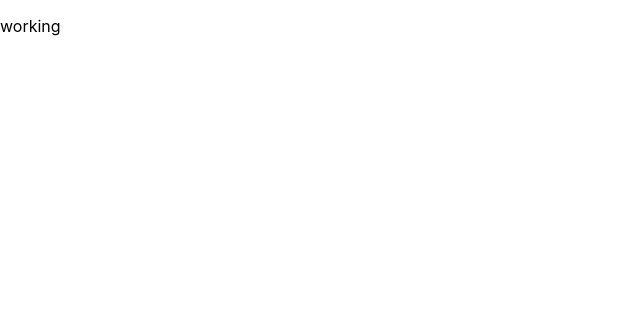
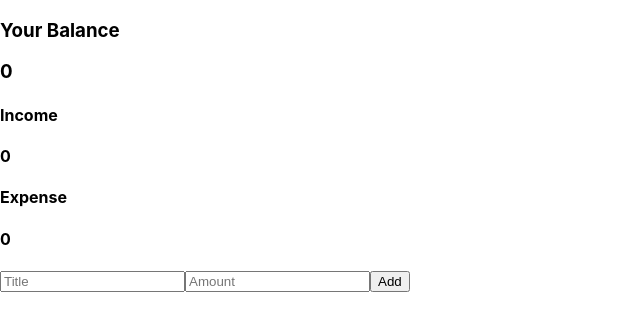
Before and after one commit to AsafEtinger/ExpenseTracker, a React (Create React App) app in the folder expense-tracker/: page / in a window 1280 px wide. Shown: the top 330 px of the page, without its empty margins (0-640 px from the left). Built offline with nearby package versions, Linux system fonts and the light colour scheme; the HTML template or start-up script is replaced by a standard one.

Commit message:
Bulding logic for the expense tracker

```diff
--- a/expense-tracker/package.json
+++ b/expense-tracker/package.json
@@ -3,11 +3,13 @@
   "version": "0.1.0",
   "private": true,
   "dependencies": {
+    "@reduxjs/toolkit": "^1.7.1",
     "@testing-library/jest-dom": "^5.16.1",
     "@testing-library/react": "^12.1.2",
     "@testing-library/user-event": "^13.5.0",
     "react": "^17.0.2",
     "react-dom": "^17.0.2",
+    "react-redux": "^7.2.6",
     "react-scripts": "5.0.0",
     "web-vitals": "^2.1.4"
   },
--- a/expense-tracker/src/App.js
+++ b/expense-tracker/src/App.js
@@ -1,9 +1,13 @@
 import "./App.css";
-
+import DisplayBalance from "./Components/DisplayBalance/DisplayBalance";
+import DisplayTransactions from "./Components/DisplayTransactions/DisplayTransactions";
+import AddingATransAction from "./Components/AddingATransaction/AddingATransaction";
 function App() {
   return (
     <div className="App">
-      <p>working</p>
+      <DisplayBalance />
+      <DisplayTransactions />
+      <AddingATransAction />
     </div>
   );
 }
--- /dev/null
+++ b/expense-tracker/src/Components/AddingATransaction/AddingATransaction.js
@@ -0,0 +1,43 @@
+import { useState } from "react";
+
+import { useDispatch } from "react-redux";
+import { addANewTransaction } from "../../Redux/slices/addTransactionSlice";
+
+const AddingATransAction = () => {
+  const dispatch = useDispatch();
+
+  const [title, setTitle] = useState("");
+  const [amount, setAmount] = useState("");
+
+  const submitHandler = (e) => {
+    e.preventDefault();
+  };
+
+  const onAddClickHandler = () => {
+    if (title.length > 2 && amount.length >= 1) {
+      dispatch(addANewTransaction({ name: title, sum: +amount }));
+    }
+    setTitle("");
+    setAmount("");
+  };
+
+  return (
+    <form onSubmit={submitHandler}>
+      <input
+        type="text"
+        placeholder="Title"
+        value={title}
+        onChange={(e) => setTitle(e.target.value)}
+      ></input>
+      <input
+        type="number"
+        placeholder="Amount"
+        value={amount}
+        onChange={(e) => setAmount(e.target.value)}
+      ></input>
+      <button onClick={onAddClickHandler}>Add</button>
+    </form>
+  );
+};
+
+export default AddingATransAction;
--- /dev/null
+++ b/expense-tracker/src/Components/DisplayBalance/DisplayBalance.js
@@ -0,0 +1,35 @@
+import IncomeOrExpense from "./IncomeOrExpense";
+import { useSelector } from "react-redux";
+
+const DisplayBalance = () => {
+  const { transactionArray } = useSelector((state) => state.transactions);
+
+  let incomeArr = [];
+  let expenseArr = [];
+
+  transactionArray.map((item) => {
+    if (item.sum > 0) {
+      return incomeArr.push(item.sum);
+    } else {
+      return expenseArr.push(item.sum);
+    }
+  });
+
+  const incomeSum = incomeArr.reduce((a, b) => a + b, 0);
+  const expensesSum = expenseArr.reduce((a, b) => a + b, 0);
+
+  const balance = incomeSum + expensesSum;
+
+  return (
+    <div>
+      <h3>Your Balance</h3>
+      <h3>{balance}</h3>
+      <div>
+        <IncomeOrExpense type="Income" sum={incomeSum} />
+        <IncomeOrExpense type="Expense" sum={expensesSum} />
+      </div>
+    </div>
+  );
+};
+
+export default DisplayBalance;
--- /dev/null
+++ b/expense-tracker/src/Components/DisplayBalance/IncomeOrExpense.js
@@ -0,0 +1,10 @@
+const IncomeOrExpense = ({ type, sum }) => {
+  return (
+    <div>
+      <h4>{type}</h4>
+      <h4>{sum}</h4>
+    </div>
+  );
+};
+
+export default IncomeOrExpense;
--- /dev/null
+++ b/expense-tracker/src/Components/DisplayTransactions/DisplayTransactions.js
@@ -0,0 +1,17 @@
+import { useSelector } from "react-redux";
+const DisplayTransactions = () => {
+  const { transactionArray } = useSelector((state) => state.transactions);
+
+  const transactionsList = transactionArray.map((item, i) => {
+    return (
+      <li key={i}>
+        <h3>{item.name}</h3>
+        <h3>{item.sum}</h3>
+      </li>
+    );
+  });
+
+  return <ul>{transactionsList}</ul>;
+};
+
+export default DisplayTransactions;
--- /dev/null
+++ b/expense-tracker/src/Redux/slices/addTransactionSlice.js
@@ -0,0 +1,14 @@
+import { createSlice } from "@reduxjs/toolkit";
+
+const addTransactionSlice = createSlice({
+  name: "addTransaction",
+  initialState: { transactionArray: [] },
+  reducers: {
+    addANewTransaction: (state, action) => {
+      state.transactionArray = [...state.transactionArray, action.payload];
+    },
+  },
+});
+
+export const { addANewTransaction } = addTransactionSlice.actions;
+export default addTransactionSlice.reducer;
--- /dev/null
+++ b/expense-tracker/src/Redux/store.js
@@ -0,0 +1,7 @@
+import { configureStore } from "@reduxjs/toolkit";
+import addTransactionReducer from "./slices/addTransactionSlice";
+export default configureStore({
+  reducer: {
+    transactions: addTransactionReducer,
+  },
+});
--- a/expense-tracker/src/index.js
+++ b/expense-tracker/src/index.js
@@ -2,10 +2,13 @@ import React from "react";
 import ReactDOM from "react-dom";
 import "./index.css";
 import App from "./App";
-
+import { Provider } from "react-redux";
+import store from "./Redux/store";
 ReactDOM.render(
   <React.StrictMode>
-    <App />
+    <Provider store={store}>
+      <App />
+    </Provider>
   </React.StrictMode>,
   document.getElementById("root")
 );
```
Also changed, not shown: 1 other file (tests, documents, lock files or other folders).
